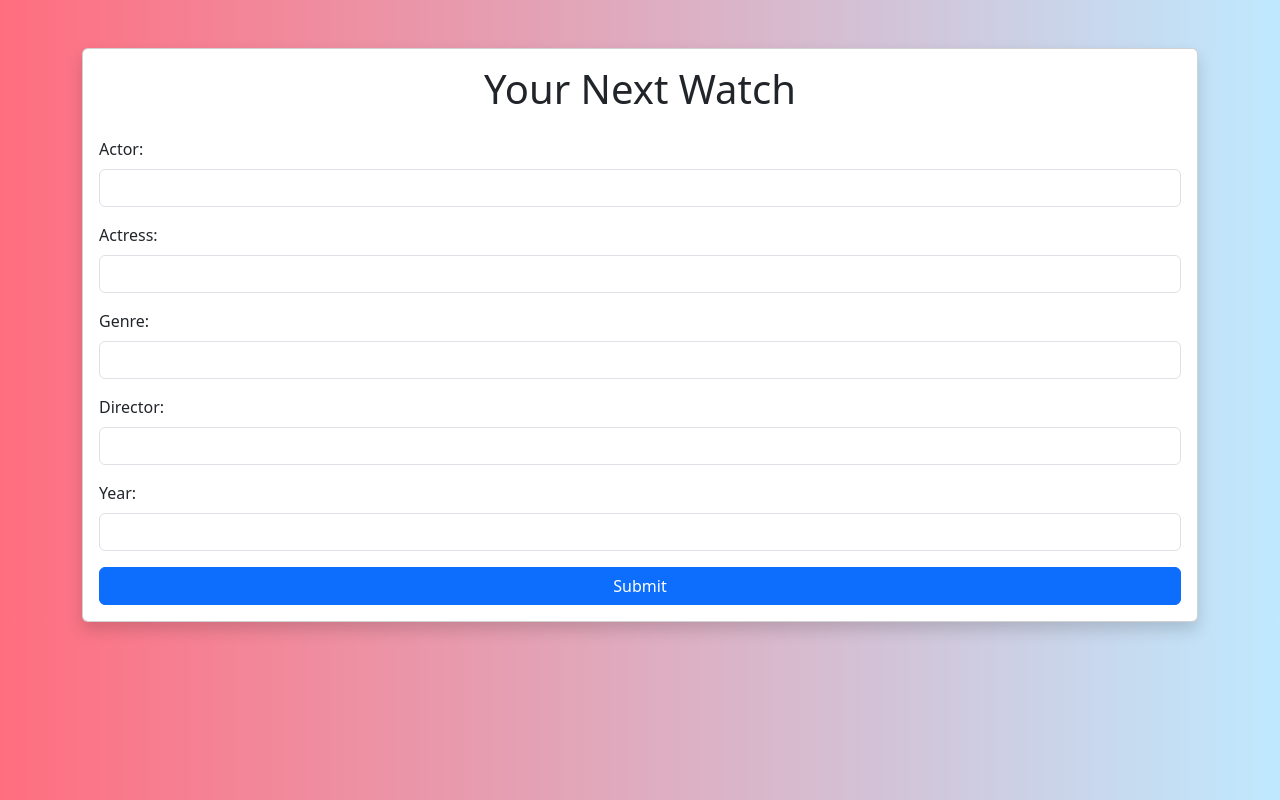
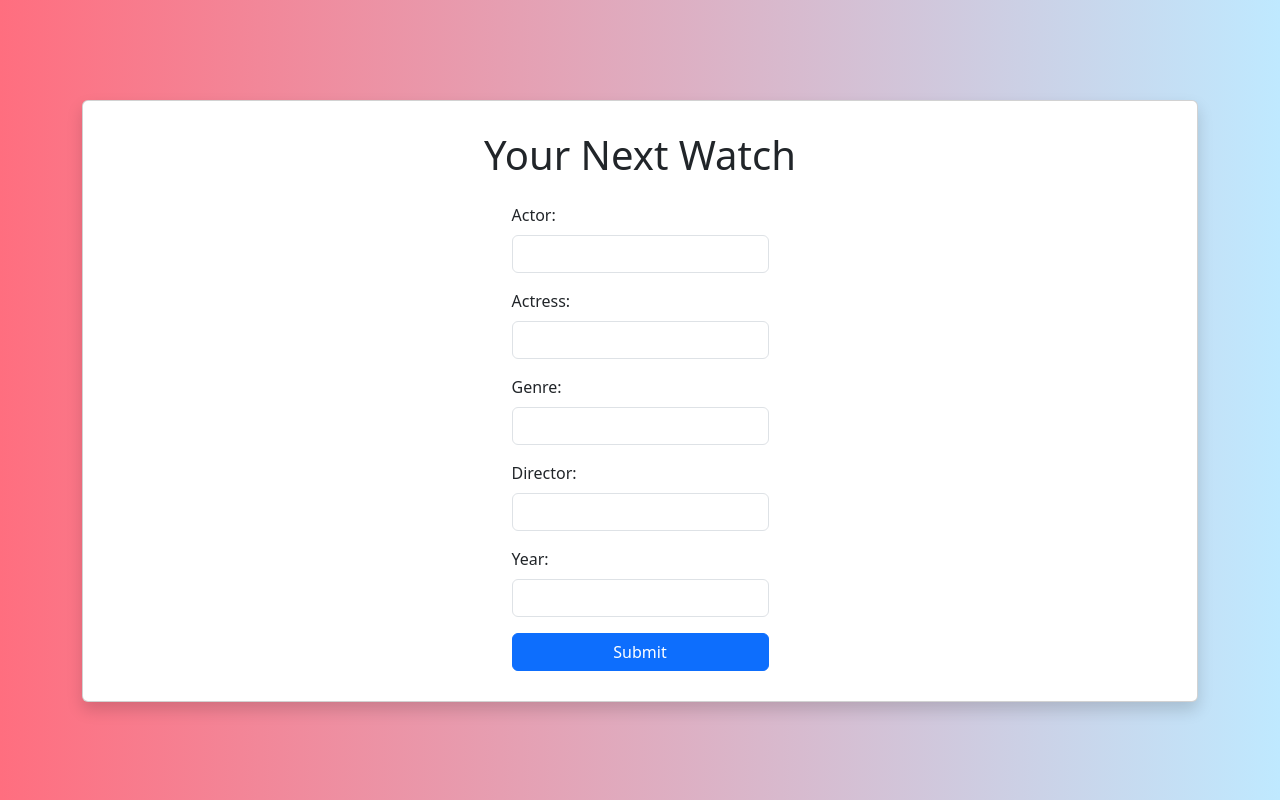
Before and after one commit to AbhisekLimbu/findingWatch, a React (Create React App) app in the folder nextwatch/: page / in a window 1280 px wide. Built offline with nearby package versions, Linux system fonts and the light colour scheme.

Commit message:
made some partial chagens on the css

```diff
--- a/nextwatch/src/components/MovieForm.js
+++ b/nextwatch/src/components/MovieForm.js
@@ -2,7 +2,6 @@ import React, { useState } from 'react';
 import axios from 'axios';
 
 const ContactForm = () => {
-  // Initialize state for form fields
   const [formData, setFormData] = useState({
     actor: '',
     actress: '',
@@ -11,7 +10,6 @@ const ContactForm = () => {
     year: ''
   });
 
-  // Handle form field changes
   const handleChange = (e) => {
     const { name, value } = e.target;
     setFormData(prevState => ({
@@ -20,22 +18,18 @@ const ContactForm = () => {
     }));
   };
 
-  // Handle form submission
   const handleSubmit = async (e) => {
     e.preventDefault();
 
     try {
-      // Send form data to server
       const response = await axios.post('http://localhost:3002/chatgpt', formData, {
         headers: {
-          'Content-Type': 'application/json' // Specify content type
+          'Content-Type': 'application/json'
         }
       });
 
-      // Log server response
       console.log('Server response:', response.data);
 
-      // Optionally, reset the form after successful submission
       setFormData({
         actor: '',
         actress: '',
@@ -49,11 +43,11 @@ const ContactForm = () => {
   };
 
   return (
-    <div className="container mt-5">
-      <div className="card shadow">
-        <div className="card-body">
-          <h1 className="card-title text-center mb-4">Your Next Watch</h1>
-          <form onSubmit={handleSubmit}>
+    <div className="outer-container" style={{ marginTop: '100px' }}>
+      <div className="container">
+        <div className="card shadow" style={{ padding: '30px' }}>
+          <h1 className="c`ard-title text-center mb-4">Your Next Watch</h1>
+          <form onSubmit={handleSubmit} style={{ maxWidth: '500px', margin: '0 auto' }}>
             <div className="mb-3">
               <label htmlFor="actor" className="form-label">Actor:</label>
               <input
@@ -63,7 +57,6 @@ const ContactForm = () => {
                 value={formData.actor}
                 onChange={handleChange}
                 className="form-control"
-
               />
             </div>
             <div className="mb-3">
@@ -75,7 +68,6 @@ const ContactForm = () => {
                 value={formData.actress}
                 onChange={handleChange}
                 className="form-control"
-
               />
             </div>
             <div className="mb-3">
@@ -87,7 +79,6 @@ const ContactForm = () => {
                 value={formData.genre}
                 onChange={handleChange}
                 className="form-control"
-
               />
             </div>
             <div className="mb-3">
@@ -99,7 +90,6 @@ const ContactForm = () => {
                 value={formData.director}
                 onChange={handleChange}
                 className="form-control"
-
               />
             </div>
             <div className="mb-3">
@@ -111,16 +101,18 @@ const ContactForm = () => {
                 value={formData.year}
                 onChange={handleChange}
                 className="form-control"
-
               />
             </div>
-            <div className="d-grid gap-2">
+            <div className="d-grid gap-5">
               <button type="submit" className="btn btn-primary">Submit</button>
             </div>
           </form>
         </div>
       </div>
+      <div>
     </div>
+    </div>
+
   );
 };
 
```
